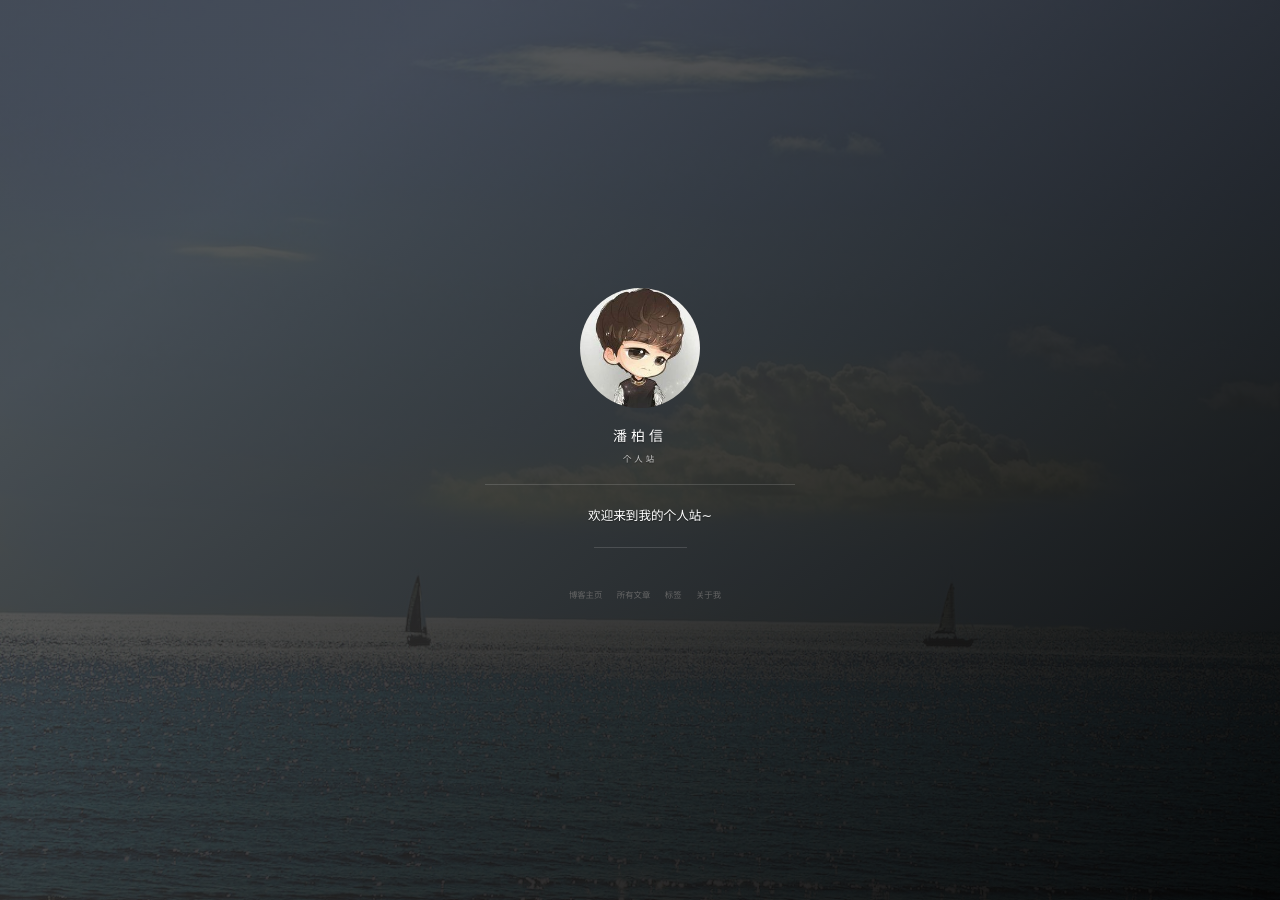
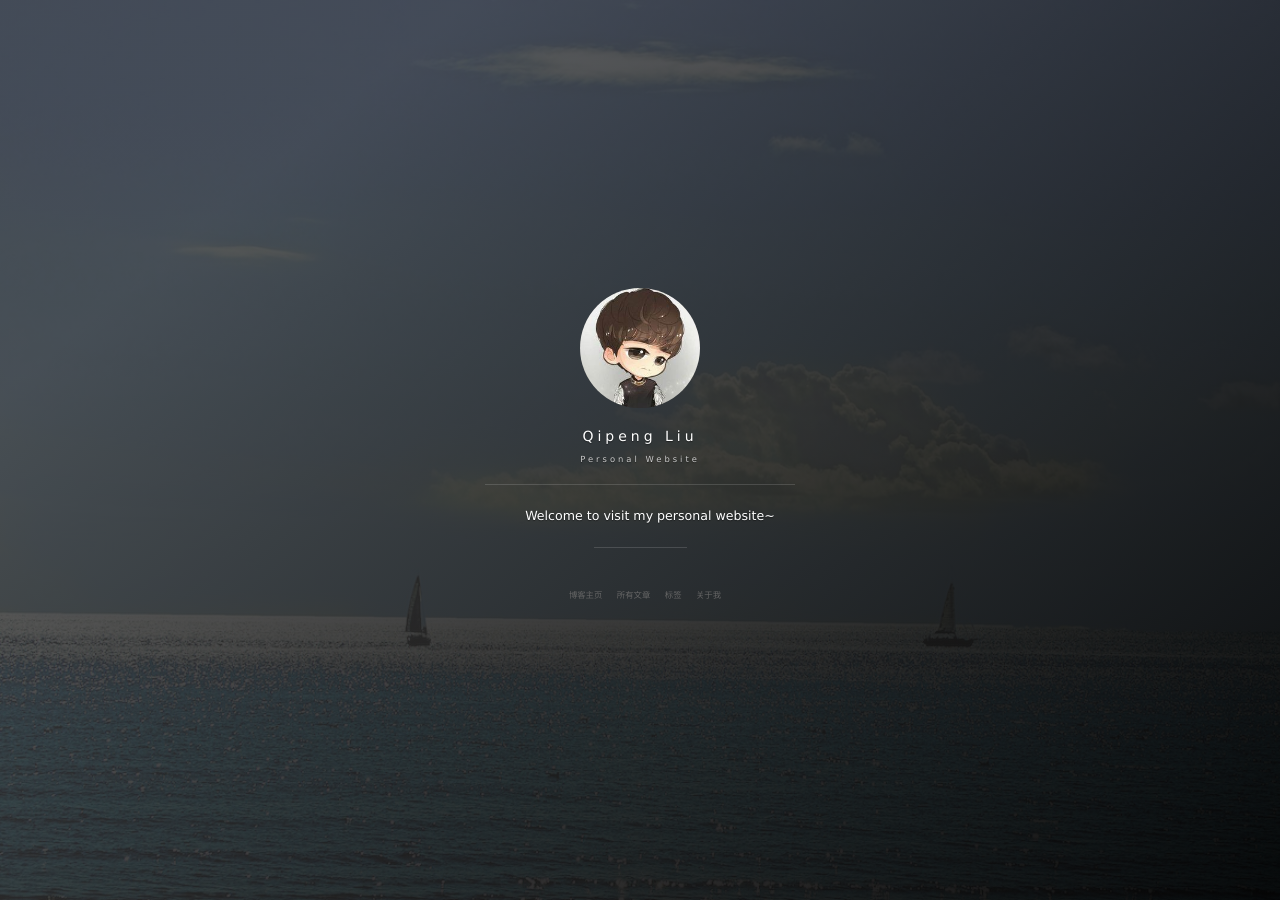
Before and after one commit to qipengliu/qipengliu.github.io, a Jekyll site: the page built from index.html, in a window 1280 px wide. Built offline with Jekyll 4.4.1, drawn with Linux system fonts in a browser that asks for light colours; nearby versions of some CDN libraries; the list of posts is cut into pages by our own code; comment, search, counter and statistics services are not loaded; grey boxes are pictures that could not be loaded.

Commit message:
update config

```diff
--- a/_config.yml
+++ b/_config.yml
@@ -1,12 +1,12 @@
 # Basic
-title: 潘柏信
-subtitle: 个人站
-description: 欢迎来到我的个人站~
+title: Qipeng Liu
+subtitle: Personal Website
+description: Welcome to visit my personal website~
 # 头像里面的标题
-avatarTitle: leopardpan
+avatarTitle: Qipeng Liu
 # 头像里面的描述
-avatarDesc: iOS / 机器学习
-url: "http://baixin.io"
+avatarDesc: Autonomous Vehicle / Social Physics
+#url: "http://baixin.io"
 
 # Comment
 comment:
```
